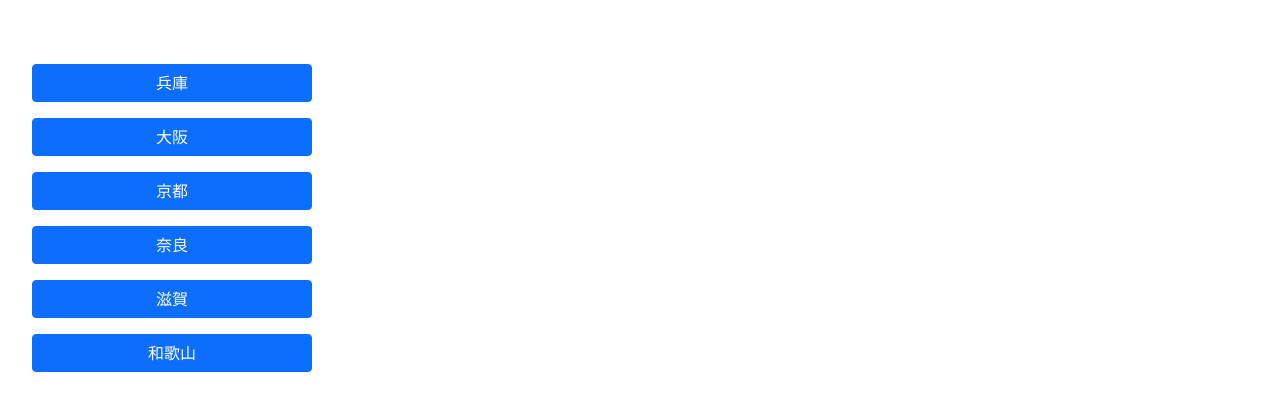
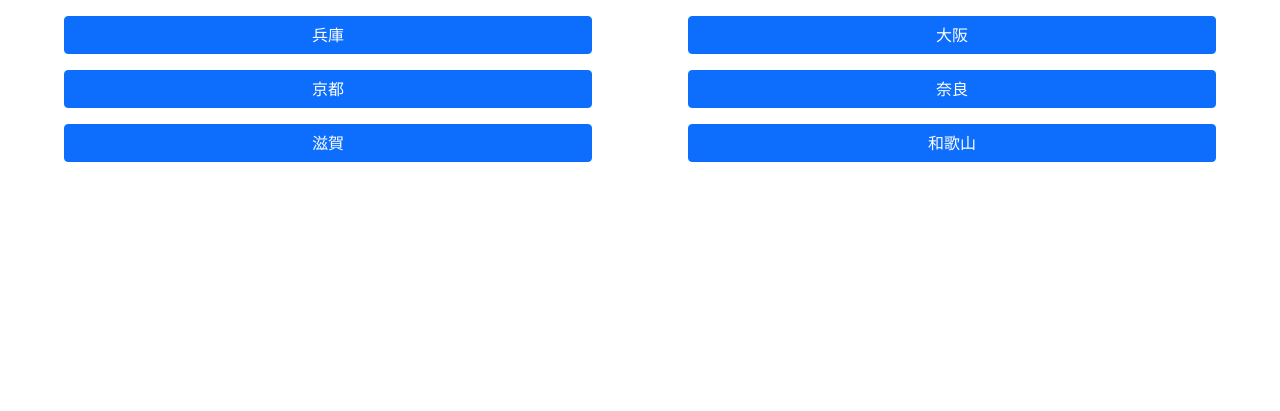
Before and after one commit to t-nakatani/CI_teamC, a Django app: page / in a window 1280 px wide. Shown: the part 64-475 px from the top of the page. Run offline with Django 4.2, Linux system fonts and the light colour scheme.

Commit message:
[UPDATE] button layout

```diff
--- a/info_search/templates/home.html
+++ b/info_search/templates/home.html
@@ -4,21 +4,22 @@
 {% endblock %}
 
 {% block content %}
-<div class="row m-3">
-    <div class="col-3 p-3 pt-5" >
+
 <form action="" method="post">
     {% csrf_token %}
-                <div class="d-grid gap-3 mx-auto">
-                    <button class="btn btn-primary" type="submit" name="region" value="兵庫">兵庫</button>
-                    <button class="btn btn-primary" type="submit" name="region" value="大阪">大阪</button>
-                    <button class="btn btn-primary" type="submit" name="region" value="京都">京都</button>
-                    <button class="btn btn-primary" type="submit" name="region" value="奈良">奈良</button>
-                    <button class="btn btn-primary" type="submit" name="region" value="滋賀">滋賀</button>
-                    <button class="btn btn-primary" type="submit" name="region" value="和歌山">和歌山</button>
+    <div class="row m-3">
+        <button class="mx-5 col btn btn-primary" type="submit" name="region" value="兵庫">兵庫</button>
+        <button class="mx-5 col btn btn-primary" type="submit" name="region" value="大阪">大阪</button>
+    </div>
+    <div class="row m-3">
+        <button class="mx-5 col btn btn-primary" type="submit" name="region" value="京都">京都</button>
+        <button class="mx-5 col btn btn-primary" type="submit" name="region" value="奈良">奈良</button>
+    </div>
+    <div class="row m-3">
+        <button class="mx-5 col btn btn-primary" type="submit" name="region" value="滋賀">滋賀</button>
+        <button class="mx-5 col btn btn-primary" type="submit" name="region" value="和歌山">和歌山</button>
     </div>
 </form>
-    </div>
-    <div class="col-9 list-group gap-3">
 <div class="p-3 row">
     {% for item in tweet_items %}
     <div class="col h-25" data-bs-toggle="tooltip" data-bs-placement="bottom" title="{{ item.en_text }}">
@@ -26,8 +27,6 @@
         <script async src="https://platform.twitter.com/widgets.js" charset="utf-8"></script>
     </div>
     {% endfor %}
-        </div>
-    </div>
 </div>
 <script>
     var tooltipTriggerList = [].slice.call(document.querySelectorAll('[data-bs-toggle="tooltip"]'))
```
Lines whose indentation alone changed are shown as unchanged.
